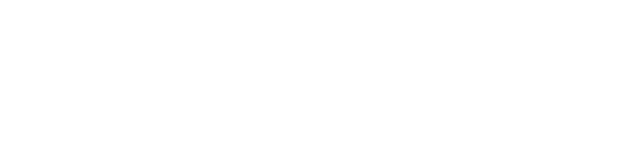
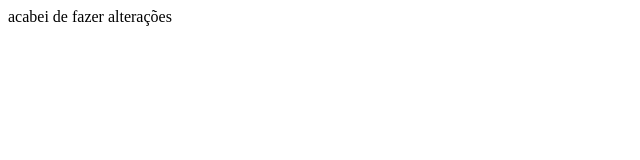
Before and after one commit to Kauanmf2/eu, a plain HTML site: page index.html in a window 1280 px wide. Shown: the whole page, without its empty margins (0-640 px from the left). Drawn offline with Linux system fonts and the light colour scheme.

Commit message:
escrevi varias palavras

```diff
--- a/index.html
+++ b/index.html
@@ -7,6 +7,6 @@
     <title>Document</title>
 </head>
 <body>
-
+    acabei de fazer alterações
 </body>
 </html>
```
